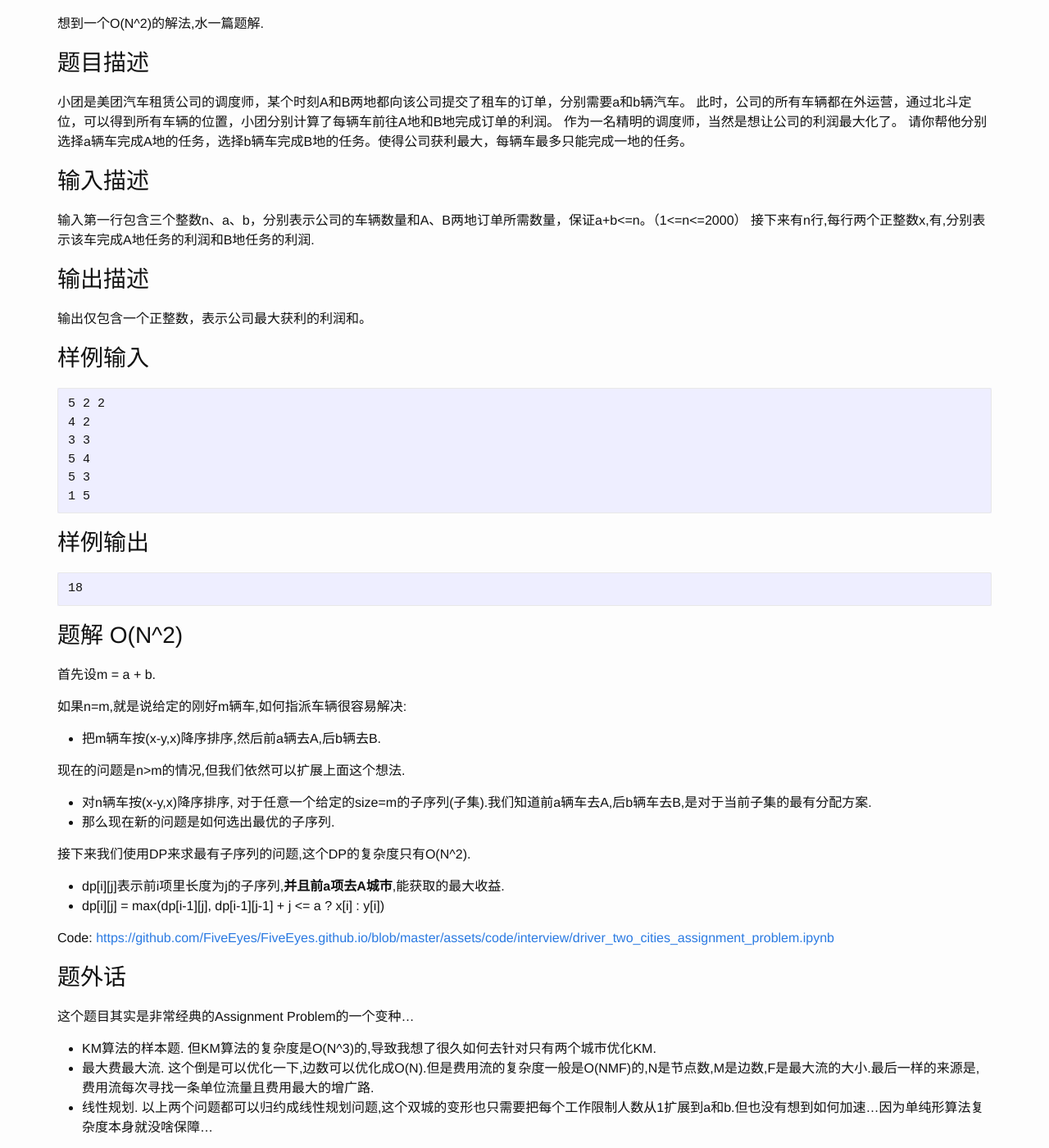
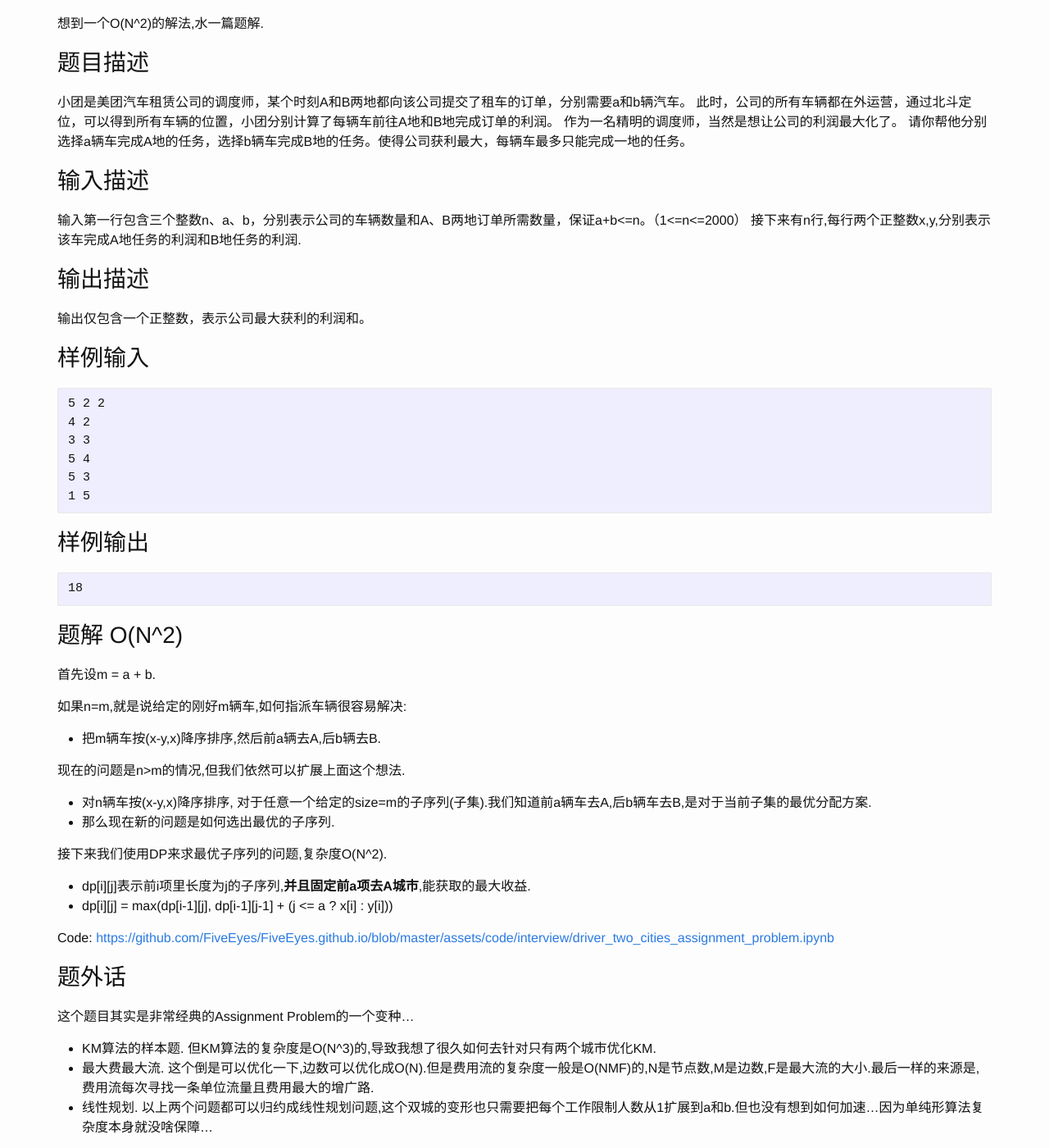
Before and after one commit to FiveEyes/FiveEyes.github.io, a Jekyll site: the page built from _posts/interview/2020-08-17-Two-Cities-Assignment-Problem.md, in a window 1280 px wide and 1400 px high, scrolled down 279 px. Shown: the whole window at 82% size. Built offline with Jekyll 4.4.1, drawn with Linux system fonts in a browser that asks for light colours.

Commit message:
Update 2020-08-17-Two-Cities-Assignment-Problem.md

```diff
--- a/_posts/interview/2020-08-17-Two-Cities-Assignment-Problem.md
+++ b/_posts/interview/2020-08-17-Two-Cities-Assignment-Problem.md
@@ -21,7 +21,7 @@ Link: [美团点评2021秋招在线笔试（8.15场）](https://www.acwing.com/f
 
 ## 输入描述
 输入第一行包含三个整数n、a、b，分别表示公司的车辆数量和A、B两地订单所需数量，保证a+b<=n。（1<=n<=2000）
-接下来有n行,每行两个正整数x,有,分别表示该车完成A地任务的利润和B地任务的利润.
+接下来有n行,每行两个正整数x,y,分别表示该车完成A地任务的利润和B地任务的利润.
 
 ## 输出描述
 输出仅包含一个正整数，表示公司最大获利的利润和。
@@ -49,12 +49,12 @@ Link: [美团点评2021秋招在线笔试（8.15场）](https://www.acwing.com/f
   - 把m辆车按(x-y,x)降序排序,然后前a辆去A,后b辆去B.
 
 现在的问题是n>m的情况,但我们依然可以扩展上面这个想法.
-  - 对n辆车按(x-y,x)降序排序, 对于任意一个给定的size=m的子序列(子集).我们知道前a辆车去A,后b辆车去B,是对于当前子集的最有分配方案.
+  - 对n辆车按(x-y,x)降序排序, 对于任意一个给定的size=m的子序列(子集).我们知道前a辆车去A,后b辆车去B,是对于当前子集的最优分配方案.
   - 那么现在新的问题是如何选出最优的子序列.
 
-接下来我们使用DP来求最有子序列的问题,这个DP的复杂度只有O(N^2).
-  - dp[i][j]表示前i项里长度为j的子序列,**并且前a项去A城市**,能获取的最大收益.
-  - dp[i][j] = max(dp[i-1][j], dp[i-1][j-1] + j <= a ? x[i] : y[i])
+接下来我们使用DP来求最优子序列的问题,复杂度O(N^2).
+  - dp[i][j]表示前i项里长度为j的子序列,**并且固定前a项去A城市**,能获取的最大收益.
+  - dp[i][j] = max(dp[i-1][j], dp[i-1][j-1] + (j <= a ? x[i] : y[i]))
 
 Code: [https://github.com/FiveEyes/FiveEyes.github.io/blob/master/assets/code/interview/driver_two_cities_assignment_problem.ipynb](https://github.com/FiveEyes/FiveEyes.github.io/blob/master/assets/code/interview/driver_two_cities_assignment_problem.ipynb)
 
```
